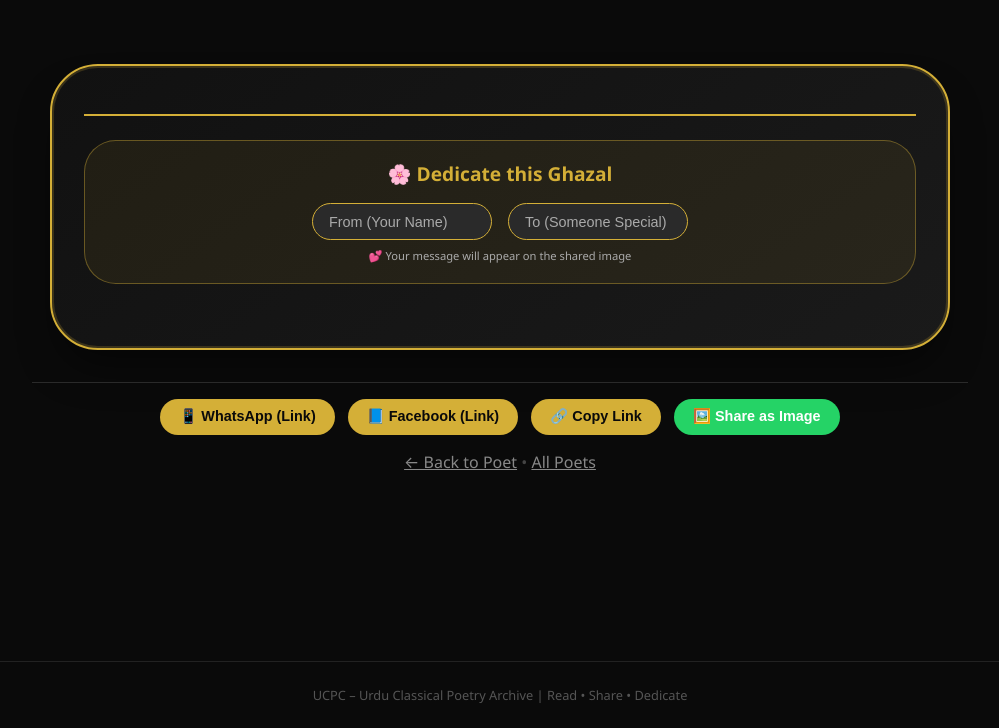
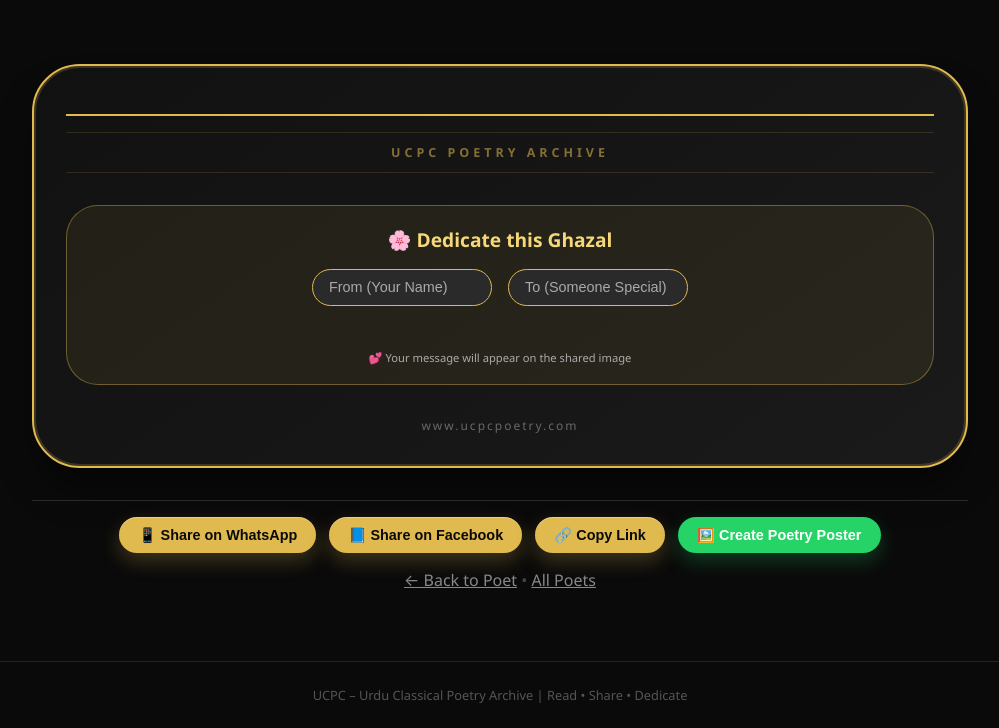
Before and after one commit to zahid-digitalhumanities/ucpc-poetry-archive, a Flask app: template templates/view.html in a window 1280 px wide. Shown: the part 72-800 px from the top of the page, without its empty margins (140-1139 px from the left). Run offline with Flask 3, Linux system fonts and the light colour scheme; the template is opened without the code that fills it, so the values that code supplies are empty.

Commit message:
Update view.html

```diff
--- a/templates/view.html
+++ b/templates/view.html
@@ -3,7 +3,7 @@
 {% block title %}{{ ghazal.poet_name }} - UCPC Poetry Archive{% endblock %}
 
 {% block extra_head %}
-<!-- Open Graph (for link preview fallback) -->
+<!-- Open Graph (fallback) -->
 <meta property="og:title" content="{{ ghazal.poet_name }} - Urdu Ghazal" />
 <meta property="og:description" content="A beautiful ghazal by {{ ghazal.poet_name }} – read and share." />
 <meta property="og:type" content="article" />
@@ -27,13 +27,14 @@
         font-family: 'Segoe UI', 'Inter', system-ui, sans-serif;
     }
 
+    /* Luxury Poetry Card */
     .ghazal-card {
-        max-width: 900px;
+        max-width: 1000px;
         margin: 2rem auto;
         background: linear-gradient(145deg, #111111 0%, #1a1a1a 100%);
         border-radius: 48px;
-        border: 2px solid #D4AF37;
-        box-shadow: 0 25px 40px -12px rgba(0,0,0,0.5), 0 0 0 2px rgba(212,175,55,0.2) inset;
+        border: 2px solid #E0B94F;
+        box-shadow: 0 25px 40px -12px rgba(0,0,0,0.6), 0 0 0 2px rgba(224,185,79,0.2) inset;
         padding: 2rem;
         transition: transform 0.2s ease;
     }
@@ -45,14 +46,14 @@
         align-items: baseline;
         flex-wrap: wrap;
         gap: 1rem;
-        border-bottom: 2px solid #D4AF37;
+        border-bottom: 2px solid #E0B94F;
         padding-bottom: 1rem;
-        margin-bottom: 1.5rem;
+        margin-bottom: 1rem;
     }
     .poet-name-en {
         font-size: 2rem;
         font-weight: 800;
-        background: linear-gradient(135deg, #D4AF37, #FFD966);
+        background: linear-gradient(135deg, #E0B94F, #F6D878);
         -webkit-background-clip: text;
         background-clip: text;
         color: transparent;
@@ -61,21 +62,35 @@
     .poet-name-urdu {
         font-family: 'Noto Nastaliq Urdu', 'Jameel Noori Nastaleeq', serif;
         font-size: 1.8rem;
-        color: #F5E7B2;
+        color: #F6D878;
         direction: rtl;
+    }
+
+    /* UCPC Watermark (branding) */
+    .ucpc-watermark {
+        text-align: center;
+        margin: 1rem 0 2rem 0;
+        font-size: 0.78rem;
+        letter-spacing: 4px;
+        font-weight: 700;
+        color: rgba(224,185,79,0.55);
+        text-transform: uppercase;
+        border-top: 1px solid rgba(224,185,79,0.15);
+        border-bottom: 1px solid rgba(224,185,79,0.15);
+        padding: 0.7rem 0;
     }
 
     /* Dedication card */
     .dedication-card {
-        background: rgba(212,175,55,0.08);
+        background: rgba(224,185,79,0.08);
         border-radius: 32px;
         padding: 1.2rem;
-        margin-bottom: 2rem;
+        margin-bottom: 1.5rem;
         text-align: center;
-        border: 1px solid rgba(212,175,55,0.4);
+        border: 1px solid rgba(224,185,79,0.4);
     }
     .dedication-title {
-        color: #D4AF37;
+        color: #F6D878;
         font-size: 1.2rem;
         font-weight: bold;
         margin-bottom: 1rem;
@@ -88,7 +103,7 @@
     }
     .dedication-inputs input {
         background: #2a2a2a;
-        border: 1px solid #D4AF37;
+        border: 1px solid #E0B94F;
         color: #fff;
         padding: 0.6rem 1rem;
         border-radius: 50px;
@@ -98,30 +113,47 @@
     .dedication-inputs input::placeholder {
         color: #aaa;
     }
+    .dedication-preview {
+        margin-top: 1rem;
+        color: #F6D878;
+        font-size: 0.95rem;
+        font-style: italic;
+        min-height: 20px;
+    }
 
-    /* Verses */
+    /* Verses – large, breathable, premium */
     .verse {
         text-align: center;
         direction: rtl;
         font-family: 'Noto Nastaliq Urdu', 'Jameel Noori Nastaleeq', serif;
-        font-size: 1.4rem;
-        line-height: 2.2;
-        margin-bottom: 1.8rem;
-        color: #F5E7D0;
-        padding: 0.2rem;
+        font-size: 2rem;
+        line-height: 2.9;
+        margin-bottom: 2.8rem;
+        color: #F8F1DA;
+        padding: 1rem 0.5rem;
+        text-shadow: 0 2px 8px rgba(0,0,0,0.4);
     }
     .matla {
-        border-bottom: 1px dashed #D4AF37;
+        border-bottom: 1px dashed #E0B94F;
         padding-bottom: 1rem;
-        margin-bottom: 1.5rem;
+        margin-bottom: 2rem;
     }
     .maqta {
         margin-top: 1rem;
         padding-top: 1rem;
-        border-top: 1px dashed #D4AF37;
+        border-top: 1px dashed #E0B94F;
     }
 
-    /* Share buttons area */
+    /* Footer (website URL) */
+    .ucpc-footer {
+        text-align: center;
+        margin-top: 2rem;
+        color: rgba(255,255,255,0.35);
+        font-size: 0.75rem;
+        letter-spacing: 2px;
+    }
+
+    /* Share buttons – luxury gold shadow */
     .share-section {
         text-align: center;
         margin-top: 2rem;
@@ -133,7 +165,7 @@
         gap: 0.8rem;
     }
     .share-btn, .share-image-btn {
-        background: #D4AF37;
+        background: #E0B94F;
         color: #0a0a0a;
         border: none;
         padding: 0.6rem 1.2rem;
@@ -142,35 +174,40 @@
         cursor: pointer;
         transition: 0.2s;
         font-size: 0.9rem;
+        box-shadow: 0 8px 20px rgba(224,185,79,0.25), inset 0 1px 0 rgba(255,255,255,0.3);
     }
     .share-btn:hover, .share-image-btn:hover {
-        background: #FFD966;
+        background: #F6D878;
         transform: scale(1.02);
     }
     .share-image-btn {
         background: #25D366;
         color: white;
+        box-shadow: 0 8px 20px rgba(37,211,102,0.25);
     }
     .share-image-btn:hover {
         background: #1da155;
     }
 
-    /* Responsive */
+    /* Responsive (mobile – larger Urdu text) */
     @media (max-width: 650px) {
         .ghazal-card { padding: 1.2rem; margin: 1rem; }
         .poet-name-en { font-size: 1.4rem; }
         .poet-name-urdu { font-size: 1.3rem; }
-        .verse { font-size: 1.1rem; line-height: 1.8; }
+        .verse {
+            font-size: 1.55rem;
+            line-height: 2.4;
+        }
         .dedication-inputs input { width: 140px; }
     }
 
-    /* Loading toast */
+    /* Toast message for image generation */
     .toast-message {
         position: fixed;
         bottom: 30px;
         left: 50%;
         transform: translateX(-50%);
-        background: #D4AF37;
+        background: #E0B94F;
         color: #0a0a0a;
         padding: 0.6rem 1.2rem;
         border-radius: 40px;
@@ -190,13 +227,17 @@
         <div class="poet-name-urdu">{{ ghazal.poet_name_urdu or ghazal.poet_name }}</div>
     </div>
 
-    <!-- Dedication section -->
+    <!-- UCPC Watermark (viral branding) -->
+    <div class="ucpc-watermark">UCPC POETRY ARCHIVE</div>
+
+    <!-- Dedication section with live preview -->
     <div class="dedication-card">
         <div class="dedication-title">🌸 Dedicate this Ghazal</div>
         <div class="dedication-inputs">
             <input type="text" id="fromName" placeholder="From (Your Name)">
             <input type="text" id="toName" placeholder="To (Someone Special)">
         </div>
+        <div class="dedication-preview" id="dedicationPreview"></div>
         <div style="font-size: 0.7rem; color: #aaa; margin-top: 0.5rem;">💕 Your message will appear on the shared image</div>
     </div>
 
@@ -207,14 +248,17 @@
         {{ verse.misra2_urdu }}
     </div>
     {% endfor %}
+
+    <!-- Footer with website domain -->
+    <div class="ucpc-footer">www.ucpcpoetry.com</div>
 </div>
 
-<!-- Share controls -->
+<!-- Share controls – psychologically optimized names -->
 <div class="share-section">
-    <button class="share-btn" onclick="shareWhatsAppLink()">📱 WhatsApp (Link)</button>
-    <button class="share-btn" onclick="shareFacebookLink()">📘 Facebook (Link)</button>
+    <button class="share-btn" onclick="shareWhatsAppLink()">📱 Share on WhatsApp</button>
+    <button class="share-btn" onclick="shareFacebookLink()">📘 Share on Facebook</button>
     <button class="share-btn" onclick="copyLink()">🔗 Copy Link</button>
-    <button class="share-image-btn" id="shareImageBtn">🖼️ Share as Image</button>
+    <button class="share-image-btn" id="shareImageBtn">🖼️ Create Poetry Poster</button>
 </div>
 
 <div class="back-link" style="text-align: center; margin-top: 1rem;">
@@ -227,93 +271,125 @@
 
 <script src="https://cdn.jsdelivr.net/npm/html2canvas@1.4.1/dist/html2canvas.min.js"></script>
 <script>
-    // Helper to get dedication text
+    // Dedication live preview
+    const fromInput = document.getElementById('fromName');
+    const toInput = document.getElementById('toName');
+    const preview = document.getElementById('dedicationPreview');
+
+    function updatePreview() {
+        const from = fromInput.value.trim();
+        const to = toInput.value.trim();
+        if (from && to) {
+            preview.innerHTML = `From <b>${escapeHtml(from)}</b> ❤ To <b>${escapeHtml(to)}</b>`;
+        } else if (from) {
+            preview.innerHTML = `From <b>${escapeHtml(from)}</b>`;
+        } else if (to) {
+            preview.innerHTML = `Dedicated to <b>${escapeHtml(to)}</b>`;
+        } else {
+            preview.innerHTML = '';
+        }
+    }
+
+    function escapeHtml(str) {
+        return str.replace(/[&<>]/g, function(m) {
+            if (m === '&') return '&amp;';
+            if (m === '<') return '&lt;';
+            if (m === '>') return '&gt;';
+            return m;
+        });
+    }
+
+    fromInput.addEventListener('input', updatePreview);
+    toInput.addEventListener('input', updatePreview);
+    updatePreview();
+
+    // Helper to get dedication text for image
     function getDedicationText() {
-        const from = document.getElementById('fromName').value.trim();
-        const to = document.getElementById('toName').value.trim();
+        const from = fromInput.value.trim();
+        const to = toInput.value.trim();
         if (from && to) return `From: ${from}  •  To: ${to}`;
         if (from) return `From: ${from}`;
         if (to) return `To: ${to}`;
         return '';
     }
 
-    // Standard link shares
+    // Standard link shares (with emotional quote)
     function shareWhatsAppLink() {
         const url = window.location.href;
-        const text = encodeURIComponent(`✨ ${document.querySelector('.poet-name-en').innerText} - Urdu Ghazal ✨\n\n${getDedicationText()}\n\nRead here: ${url}`);
+        const poet = document.querySelector('.poet-name-en').innerText;
+        const dedication = getDedicationText();
+        const text = encodeURIComponent(`✨ Dedicated Urdu Poetry from UCPC Poetry Archive ✨\n\n${poet}\n${dedication}\n\nRead here: ${url}`);
         window.open(`https://wa.me/?text=${text}`, '_blank');
     }
+
     function shareFacebookLink() {
         const url = encodeURIComponent(window.location.href);
         window.open(`https://www.facebook.com/sharer/sharer.php?u=${url}`, '_blank');
     }
+
     function copyLink() {
         navigator.clipboard.writeText(window.location.href);
         alert('✅ Link copied!');
     }
 
-    // Share as Image (capture card and share via Web Share API or download)
+    // Create Poetry Poster (image generation and share)
     document.getElementById('shareImageBtn').addEventListener('click', async function() {
         const card = document.getElementById('ghazal-card');
         const toast = document.getElementById('toast');
 
-        // Temporarily add dedication text inside card for image capture (if any)
+        // Temporarily inject dedication preview text into the image (if any)
         const dedicationText = getDedicationText();
-        let dedicationElem = null;
+        let tempDedDiv = null;
         if (dedicationText) {
-            dedicationElem = document.createElement('div');
-            dedicationElem.style.textAlign = 'center';
-            dedicationElem.style.color = '#D4AF37';
-            dedicationElem.style.fontSize = '1rem';
-            dedicationElem.style.margin = '0.5rem 0 1rem 0';
-            dedicationElem.style.fontWeight = 'bold';
-            dedicationElem.innerText = dedicationText;
-            // Insert after poet header but before verses
-            const header = card.querySelector('.poet-header');
-            header.insertAdjacentElement('afterend', dedicationElem);
+            tempDedDiv = document.createElement('div');
+            tempDedDiv.style.textAlign = 'center';
+            tempDedDiv.style.color = '#F6D878';
+            tempDedDiv.style.fontSize = '1rem';
+            tempDedDiv.style.margin = '0.5rem 0 1rem 0';
+            tempDedDiv.style.fontWeight = 'bold';
+            tempDedDiv.innerText = dedicationText;
+            const watermark = card.querySelector('.ucpc-watermark');
+            watermark.insertAdjacentElement('afterend', tempDedDiv);
         }
 
-        // Show loading
         toast.style.display = 'block';
-        toast.innerText = '📸 Generating image...';
+        toast.innerText = '📸 Generating luxury poster...';
 
         try {
-            // Capture the card as PNG
             const canvas = await html2canvas(card, {
-                scale: 2,             // high resolution
+                scale: 2.5,
                 backgroundColor: '#0a0a0a',
                 logging: false,
                 useCORS: true
             });
             const imageData = canvas.toDataURL('image/png');
 
-            // Try Web Share API (mobile) – shares image directly to WhatsApp, etc.
+            // Try Web Share API (mobile)
             if (navigator.share) {
                 const blob = await (await fetch(imageData)).blob();
-                const file = new File([blob], 'ghazal.png', { type: 'image/png' });
+                const file = new File([blob], 'ucpc_ghazal.png', { type: 'image/png' });
                 await navigator.share({
                     title: `${document.querySelector('.poet-name-en').innerText} - Ghazal`,
-                    text: dedicationText || 'Beautiful Urdu Ghazal',
+                    text: dedicationText || '✨ Dedicated Urdu Poetry from UCPC',
                     files: [file]
                 });
                 toast.innerText = '✅ Shared!';
             } else {
-                // Desktop fallback: download the image
+                // Desktop fallback: download
                 const link = document.createElement('a');
-                link.download = `ghazal_${Date.now()}.png`;
+                link.download = `ucpc_ghazal_${Date.now()}.png`;
                 link.href = imageData;
                 link.click();
-                toast.innerText = '✅ Image downloaded! You can now share it.';
+                toast.innerText = '✅ Poster downloaded! Share it anywhere.';
             }
         } catch (err) {
-            console.error('Capture error:', err);
-            toast.innerText = '❌ Failed to generate image.';
+            console.error('Poster error:', err);
+            toast.innerText = '❌ Failed to create poster.';
         } finally {
-            // Remove temporary dedication element
-            if (dedicationElem) dedicationElem.remove();
+            if (tempDedDiv) tempDedDiv.remove();
             setTimeout(() => {
                 toast.style.display = 'none';
-            }, 2000);
+            }, 2500);
         }
     });
 </script>
```
